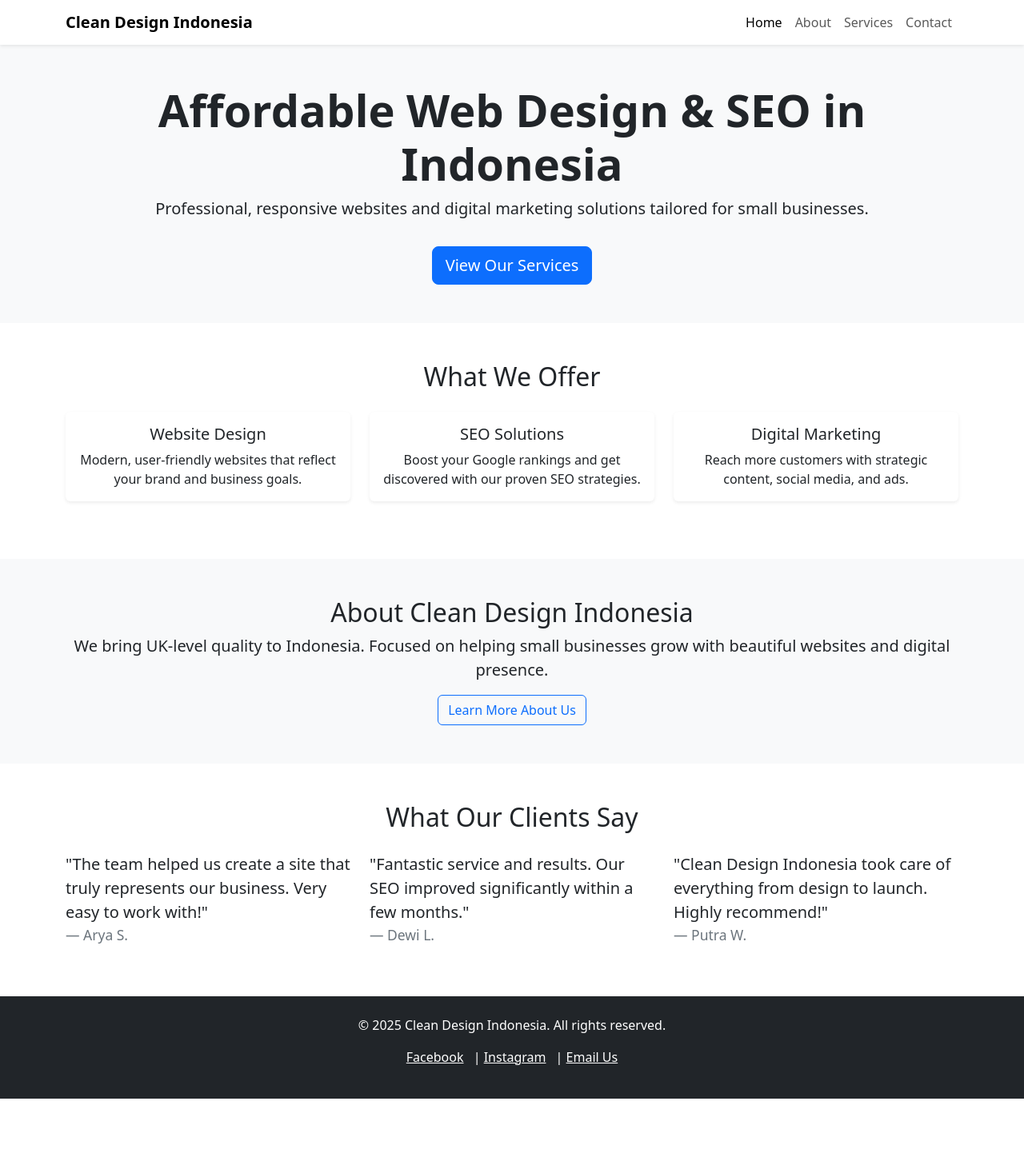
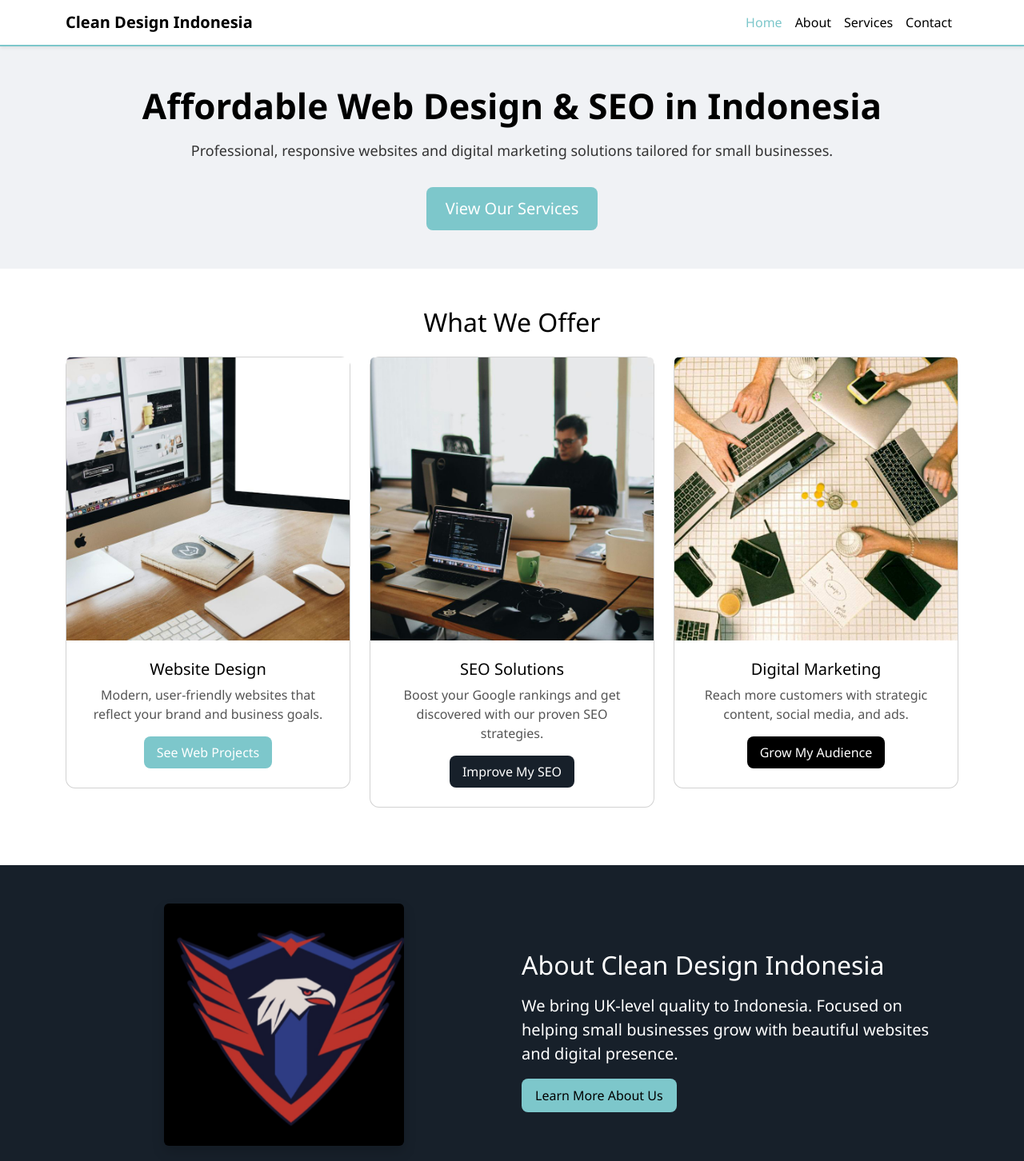
Before and after one commit to husnafa/cleandesignid, a plain HTML site: page index.html in a window 1280 px wide. Shown: the top 1452 px of the page at 80% size. Before the commit the page ends 1374 px from the top, so only its background shows below. Drawn offline with nearby package versions, Linux system fonts and the light colour scheme.

Commit message:
improve index style, about page

```diff
--- /dev/null
+++ b/about.css
@@ -0,0 +1,115 @@
+/* Navbar */
+.navbar {
+    background-color: #ffffff;
+  }
+
+  .navbar-brand {
+    color: #000000 !important;
+  }
+
+  .navbar-nav .nav-link {
+    color: #000000 !important;
+    font-weight: 500;
+    transition: color 0.3s ease;
+  }
+
+  .navbar-nav .nav-link:hover,
+  .navbar-nav .nav-link.active {
+    color: #0d6efd !important;
+  }
+/* Make image 50% smaller */
+.small-image {
+    max-width: 80%;
+    height: auto;
+  }
+
+/* Image wrapper for styling */
+.hover-image-wrapper {
+    overflow: hidden;
+    display: flex;
+    align-items: center;
+    justify-content: center;
+  }
+
+  /* Image with smooth zoom transition */
+  .hover-image {
+    transition: transform 0.5s ease;
+    transform: scale(1); /* Normal size by default */
+  }
+
+  /* Zoom in on hover */
+  .hover-image-wrapper:hover .hover-image {
+    transform: scale(1.1);
+  }
+
+  /* Text block style */
+  .text-block h2 {
+    font-size: 2.5rem; /* Larger heading */
+    font-weight: 700;
+    color: #17202A;
+    margin-bottom: 20px;
+  }
+
+  .text-block p {
+    font-size: 1.25rem; /* Larger paragraph */
+    line-height: 1.8;
+    color: #17202A;
+  }
+
+  /* Text block styling */
+.text-block h2 {
+    font-size: 2.5rem;
+    font-weight: bold;
+  }
+
+  .text-block p {
+    font-size: 1.2rem;
+  }
+
+  /* CTA button styling */
+  .btn-cta {
+    background-color: #08c9f3;
+    color: white;
+    font-size: 1.1rem;
+    font-weight: 600;
+    padding: 12px 24px;
+    border: none;
+    border-radius: 8px;
+    transition: background-color 0.3s ease, transform 0.3s ease;
+    text-decoration: none;
+    display: inline-block;
+    box-shadow: 0 4px 12px rgba(0, 0, 0, 0.15);
+  }
+
+  .btn-cta:hover {
+    background-color: #06a9cc;
+    transform: scale(1.05);
+  }
+
+  /* Image wrapper for hover effect */
+  .hover-image-wrapper {
+    overflow: hidden;
+    display: flex;
+    align-items: center;
+    justify-content: center;
+  }
+
+  /* Image zoom effect */
+  .hover-image {
+    transition: transform 0.5s ease;
+    transform: scale(1);
+  }
+
+  .hover-image-wrapper:hover .hover-image {
+    transform: scale(1.1);
+  }
+
+  /* Scale image to 70% width */
+.medium-image {
+    max-width: 70%;
+    height: auto;
+  }
+
+  .image-right-padding {
+    padding-right: 100px; /* Adjust as needed */
+  }
--- /dev/null
+++ b/index.css
@@ -0,0 +1,185 @@
+/* ---------------- Base & Typography ---------------- */
+body {
+  margin: 0;
+  font-family: 'Segoe UI', Tahoma, Geneva, Verdana, sans-serif;
+  color: #111;
+  background: #fff;
+}
+h1, h2, h3, h4, h5 {
+  margin-bottom: 1rem;
+  color: #000;
+}
+p {
+  margin-bottom: 1rem;
+  color: #333;
+}
+
+/* ---------------- Navbar Main ---------------- */
+.navbar-main {
+  background: #fff;
+  border-bottom: 2px solid #7dc7cb;
+}
+.navbar-main .navbar-brand,
+.navbar-main .nav-link {
+  color: #000 !important;
+  font-weight: 500;
+}
+.navbar-main .nav-link:hover,
+.navbar-main .nav-link.active {
+  color: #7dc7cb !important;
+}
+
+/* ---------------- Hero Homepage ---------------- */
+.hero-homepage {
+  background: #f0f2f5;
+}
+.hero-homepage h1 {
+  font-size: 2.75rem;
+}
+.hero-homepage p {
+  font-size: 1.125rem;
+}
+.btn-hero {
+  background: #7dc7cb;
+  color: #fff;
+  border: none;
+  padding: 0.75rem 1.5rem;
+  border-radius: 0.5rem;
+  transition: background 0.3s;
+}
+.btn-hero:hover {
+  background: #5aa9ab;
+}
+
+/* ---------------- Services Overview ---------------- */
+.services-overview {
+  background: #fff;
+}
+.service-card {
+  border-radius: 0.75rem;
+}
+.service-card .card-body {
+  padding: 1.5rem;
+}
+.service-card .card-title {
+  color: #000;
+  margin-bottom: 0.5rem;
+}
+.service-card .card-text {
+  color: #555;
+  margin-bottom: 1rem;
+}
+.btn-web,
+.btn-seo,
+.btn-marketing {
+  border: none;
+  border-radius: 0.5rem;
+  padding: 0.5rem 1rem;
+  color: #fff;
+  transition: background 0.3s;
+}
+.btn-web {
+  background: #7dc7cb;
+}
+.btn-web:hover {
+  background: #5aa9ab;
+}
+.btn-seo {
+  background: #17202a;
+}
+.btn-seo:hover {
+  background: #0f161c;
+}
+.btn-marketing {
+  background: #000;
+}
+.btn-marketing:hover {
+  background: #333;
+}
+
+/* ---------------- About Preview ---------------- */
+.about-preview {
+  background: #17202a;
+  color: #fff;
+}
+.about-preview h2,
+.about-preview p {
+  color: #fff;
+}
+.about-logo {
+  max-width: 300px;
+  margin-bottom: 1rem;
+}
+.btn-about {
+  background: #7dc7cb;
+  color: #000;
+  border-radius: 0.5rem;
+  padding: 0.5rem 1rem;
+  transition: background 0.3s;
+}
+.btn-about:hover {
+  background: #5aa9ab;
+}
+
+/* ---------------- Testimonials Feedback ---------------- */
+.testimonials-feedback {
+  background: #dbdde4;
+  color: #000;
+}
+.testimonials-feedback h2 {
+  color: #000;
+}
+.blockquote {
+  background: #fff;
+  border-left: 5px solid #7dc7cb;
+  padding: 1.5rem;
+  border-radius: 0.5rem;
+  position: relative;
+  box-shadow: 0 4px 12px rgba(0,0,0,0.1);
+  margin-bottom: 2rem;
+}
+.blockquote::before {
+  content: "“";
+  font-size: 2.5rem;
+  position: absolute;
+  top: -10px;
+  left: 10px;
+  color: #7dc7cb;
+}
+.blockquote p {
+  margin: 0;
+}
+.blockquote-footer {
+  margin-top: 0.5rem;
+  font-weight: 500;
+}
+
+/* ---------------- Footer Primary ---------------- */
+.footer-primary {
+  background: #f5f7f8;
+  padding: 2rem 0;
+}
+.footer-primary h5 {
+  color: #000;
+  margin-bottom: 0.75rem;
+}
+.footer-logo {
+  width: 80px;
+  margin-bottom: 1rem;
+}
+.footer-link {
+  color: #000;
+  text-decoration: none;
+  display: block;
+  margin: 0.25rem 0;
+  transition: color 0.3s;
+}
+.footer-link:hover {
+  color: #7dc7cb;
+}
+
+/* -------- Override Bootstrap Color Utils -------- */
+.bg-white, .bg-light, .btn-primary, .btn-success, .btn-dark {
+  background: none !important;
+  color: inherit !important;
+}
--- a/index.html
+++ b/index.html
@@ -4,13 +4,18 @@
   <meta charset="UTF-8" />
   <meta name="viewport" content="width=device-width, initial-scale=1.0"/>
   <title>Clean Design Indonesia | Affordable Web Design & SEO</title>
+
+  <!-- Bootstrap (layout only) -->
   <link href="https://cdn.jsdelivr.net/npm/bootstrap@5.3.3/dist/css/bootstrap.min.css" rel="stylesheet">
-  <link rel="stylesheet" href="style.css">
+  <link href="https://cdn.jsdelivr.net/npm/bootstrap-icons@1.11.3/font/bootstrap-icons.css" rel="stylesheet">
+
+  <!-- Custom Styles -->
+  <link rel="stylesheet" href="index.css">
 </head>
 <body>
 
   <!-- Navbar -->
-<nav class="navbar navbar-expand-lg navbar-light bg-white shadow-sm">
+  <nav class="navbar navbar-expand-lg navbar-main shadow-sm">
     <div class="container">
       <a class="navbar-brand fw-bold" href="index.html">Clean Design Indonesia</a>
       <button class="navbar-toggler" type="button" data-bs-toggle="collapse" data-bs-target="#navbarNav">
@@ -28,40 +33,46 @@
   </nav>
 
   <!-- Hero Section -->
-<section class="hero bg-light text-center py-5">
+  <section class="hero-homepage text-center py-5">
     <div class="container">
       <h1 class="display-4 fw-bold">Affordable Web Design & SEO in Indonesia</h1>
       <p class="lead">Professional, responsive websites and digital marketing solutions tailored for small businesses.</p>
-    <a href="services.html" class="btn btn-primary btn-lg mt-3">View Our Services</a>
+      <a href="services.html" class="btn btn-hero btn-lg mt-3">View Our Services</a>
     </div>
   </section>
 
-<!-- Services Summary -->
-<section class="py-5">
+  <!-- Services Overview -->
+  <section class="services-overview py-5">
     <div class="container">
       <h2 class="text-center mb-4">What We Offer</h2>
       <div class="row text-center">
         <div class="col-md-4">
-        <div class="card border-0 shadow-sm mb-4">
+          <div class="card service-card mb-4">
+            <img src="website-design.jpg" class="card-img-top" alt="Website Design">
             <div class="card-body">
               <h5 class="card-title">Website Design</h5>
               <p class="card-text">Modern, user-friendly websites that reflect your brand and business goals.</p>
+              <a href="services.html#webdesign" class="btn btn-web">See Web Projects</a>
             </div>
           </div>
         </div>
         <div class="col-md-4">
-        <div class="card border-0 shadow-sm mb-4">
+          <div class="card service-card mb-4">
+            <img src="seo.jpg" class="card-img-top" alt="SEO Solutions">
             <div class="card-body">
               <h5 class="card-title">SEO Solutions</h5>
               <p class="card-text">Boost your Google rankings and get discovered with our proven SEO strategies.</p>
+              <a href="services.html#seo" class="btn btn-seo">Improve My SEO</a>
             </div>
           </div>
         </div>
         <div class="col-md-4">
-        <div class="card border-0 shadow-sm mb-4">
+          <div class="card service-card mb-4">
+            <img src="digital-marketing.jpg" class="card-img-top" alt="Digital Marketing">
             <div class="card-body">
               <h5 class="card-title">Digital Marketing</h5>
               <p class="card-text">Reach more customers with strategic content, social media, and ads.</p>
+              <a href="services.html#marketing" class="btn btn-marketing">Grow My Audience</a>
             </div>
           </div>
         </div>
@@ -69,17 +80,24 @@
     </div>
   </section>
 
-<!-- About Snippet -->
-<section class="bg-light py-5">
-  <div class="container text-center">
+  <!-- About Preview -->
+  <section class="about-preview py-5">
+    <div class="container">
+      <div class="row align-items-center">
+        <div class="col-md-6 text-center mb-4 mb-md-0">
+          <img src="logo.jpg" alt="About Clean Design" class="img-fluid rounded shadow about-logo">
+        </div>
+        <div class="col-md-6">
           <h2>About Clean Design Indonesia</h2>
           <p class="lead">We bring UK-level quality to Indonesia. Focused on helping small businesses grow with beautiful websites and digital presence.</p>
-    <a href="about.html" class="btn btn-outline-primary">Learn More About Us</a>
+          <a href="about.html" class="btn btn-about">Learn More About Us</a>
+        </div>
+      </div>
     </div>
   </section>
 
-<!-- Testimonials -->
-<section class="py-5">
+  <!-- Testimonials Feedback -->
+  <section class="testimonials-feedback py-5">
     <div class="container">
       <h2 class="text-center mb-4">What Our Clients Say</h2>
       <div class="row">
@@ -105,15 +123,34 @@
     </div>
   </section>
 
-<!-- Footer -->
-<footer class="bg-dark text-white py-4">
-  <div class="container text-center">
-    <p>&copy; 2025 Clean Design Indonesia. All rights reserved.</p>
-    <p>
-      <a href="https://facebook.com" class="text-white me-2">Facebook</a> |
-      <a href="https://instagram.com" class="text-white me-2">Instagram</a> |
-      <a href="mailto:info@cleandesign.id" class="text-white">Email Us</a>
-    </p>
+  <!-- Footer Primary -->
+  <footer class="footer-primary">
+    <div class="container text-center text-md-left py-4">
+      <div class="row">
+        <div class="col-12 col-lg-3 mb-4 mb-lg-0 text-lg-start text-center">
+          <img src="logo.jpg" alt="Clean Design Logo" class="footer-logo mb-2">
+          <h5 class="fw-bold">CLEAN DESIGN INDONESIA</h5>
+          <p>Bringing you the best in web design and development.</p>
+        </div>
+        <div class="col-md-8 col-lg-6 mb-3">
+          <h5 class="fw-bold">Follow Us</h5>
+          <ul class="list-unstyled d-flex flex-wrap justify-content-between">
+            <li><a href="#" class="footer-link"><i class="bi bi-facebook"></i> Facebook</a></li>
+            <li><a href="#" class="footer-link"><i class="bi bi-youtube"></i> YouTube</a></li>
+            <li><a href="#" class="footer-link"><i class="bi bi-linkedin"></i> LinkedIn</a></li>
+            <li><a href="#" class="footer-link"><i class="bi bi-instagram"></i> Instagram</a></li>
+            <li><a href="#" class="footer-link"><i class="bi bi-geo-alt-fill"></i> Business</a></li>
+            <li><a href="#" class="footer-link"><i class="bi bi-envelope-fill"></i> Email Us</a></li>
+          </ul>
+        </div>
+        <div class="col-md-4 col-lg-2">
+          <h5 class="fw-bold">Policies</h5>
+          <ul class="list-unstyled">
+            <li><a href="#" class="footer-link">Privacy Policy</a></li>
+            <li><a href="#" class="footer-link">Cookie Policy</a></li>
+          </ul>
+        </div>
+      </div>
     </div>
   </footer>
 
```
Also changed, not shown: about.html (+13 -26 lines), .css (deleted), digital-marketing.jpg (added), logo.jpg (added), our-mission.jpg (added), seo.jpg (added), website-design.jpg (added), whowe-are.jpg (added). Lines whose indentation alone changed are shown as unchanged.
